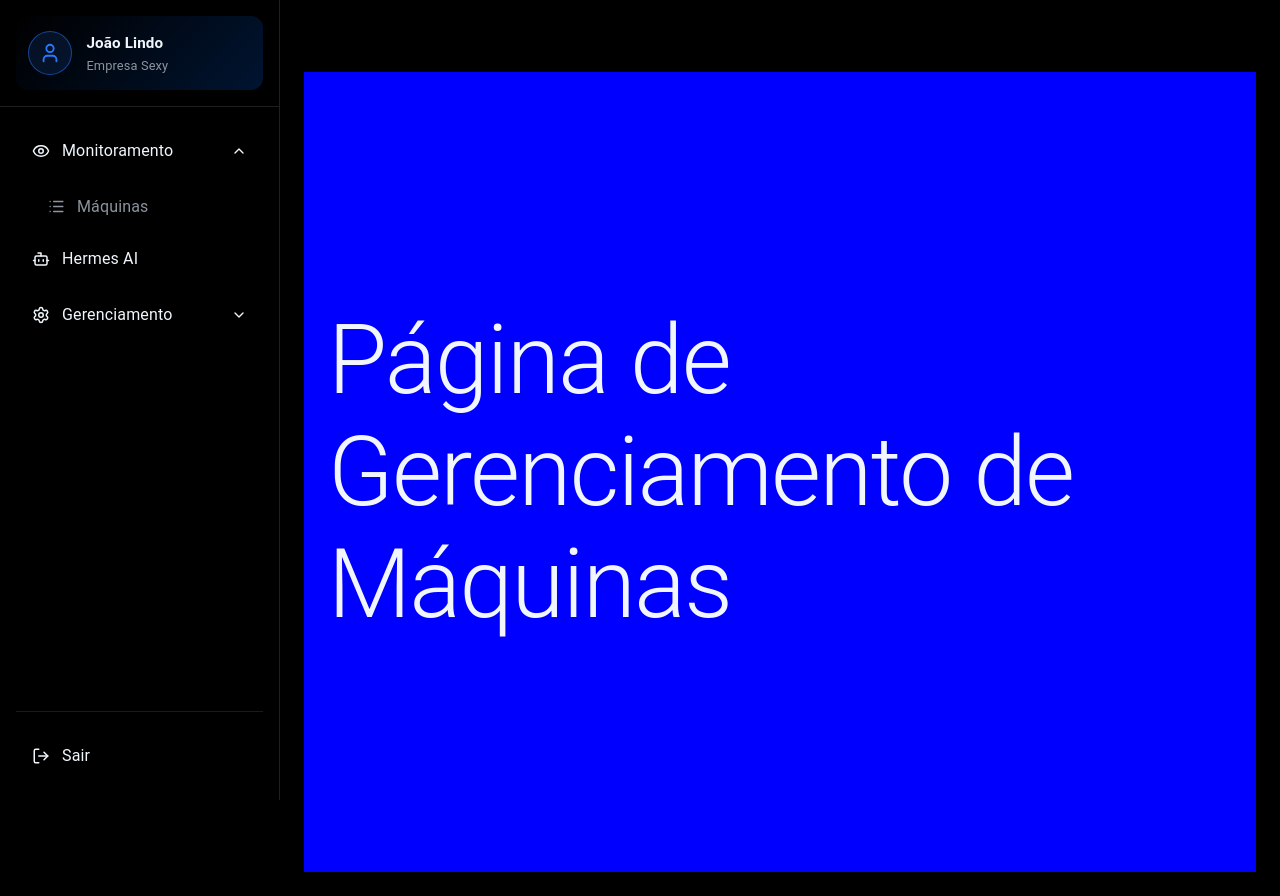
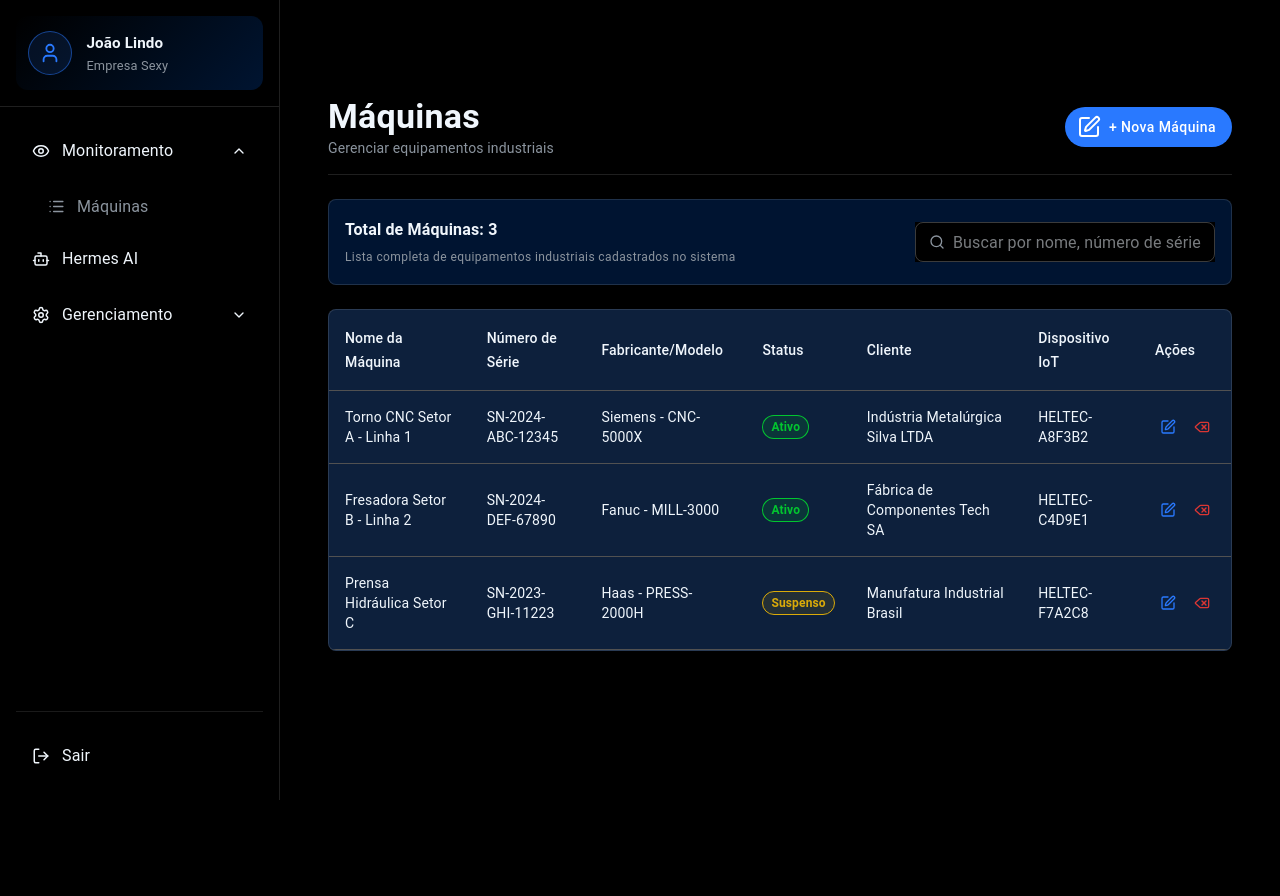
Before and after one commit to SENAISP-Unid601-Projetos/IoTurn, a React (Vite) app in the folder IoturnPage/: page /main/gerenciamento/maquinas in a window 1280 px wide. Built offline with nearby package versions, Linux system fonts and the light colour scheme.

Commit message:
inicio_da_Pagina

```diff
--- a/IoturnPage/src/pages/Gerenciamento/GerenciamentoMaquinas.jsx
+++ b/IoturnPage/src/pages/Gerenciamento/GerenciamentoMaquinas.jsx
@@ -1,22 +1,262 @@
-import React from "react";
-import { Box, Typography } from "@mui/material";
+// src/pages/Gerenciamento/GerenciamentoMaquinas.jsx
+import React, { useState, useEffect } from "react";
+import {
+  Box,
+  Typography,
+  Table,
+  TableBody,
+  TableCell,
+  TableContainer,
+  TableHead,
+  TableRow,
+  Paper,
+  Button,
+  TextField,
+  InputAdornment,
+  Chip,
+  IconButton,
+  Divider,
+} from "@mui/material";
+import { Search as SearchIcon, Edit, Delete } from "lucide-react";
+import { alpha } from '@mui/material/styles';
+import theme from "../../theme";
+
+// Simulação de dados (substitua pelo fetch real)
+const mockMachines = [
+  {
+    id: 1,
+    name: "Torno CNC Setor A - Linha 1",
+    serialNumber: "SN-2024-ABC-12345",
+    manufacturer: "Siemens",
+    model: "CNC-5000X",
+    status: "ativo",
+    client: "Indústria Metalúrgica Silva LTDA",
+    iotDevice: "HELTEC-A8F3B2",
+  },
+  {
+    id: 2,
+    name: "Fresadora Setor B - Linha 2",
+    serialNumber: "SN-2024-DEF-67890",
+    manufacturer: "Fanuc",
+    model: "MILL-3000",
+    status: "ativo",
+    client: "Fábrica de Componentes Tech SA",
+    iotDevice: "HELTEC-C4D9E1",
+  },
+  {
+    id: 3,
+    name: "Prensa Hidráulica Setor C",
+    serialNumber: "SN-2023-GHI-11223",
+    manufacturer: "Haas",
+    model: "PRESS-2000H",
+    status: "suspenso",
+    client: "Manufatura Industrial Brasil",
+    iotDevice: "HELTEC-F7A2C8",
+  },
+];
 
 const GerenciamentoMaquinas = () => {
-    console.log("GerenciamentoMaquinas component rendered");
+  const [machines, setMachines] = useState([]);
+  const [searchTerm, setSearchTerm] = useState("");
+  const [loading, setLoading] = useState(true);
+
+  // Simula o carregamento dos dados
+  useEffect(() => {
+    const loadData = async () => {
+      // Em produção, use: const data = await fetchAllMachineData();
+      setTimeout(() => {
+        setMachines(mockMachines);
+        setLoading(false);
+      }, 800); // Simula delay de API
+    };
+    loadData();
+  }, []);
+
+  // Filtra as máquinas pelo termo de busca
+  const filteredMachines = machines.filter((machine) =>
+    machine.name.toLowerCase().includes(searchTerm.toLowerCase()) ||
+    machine.serialNumber.toLowerCase().includes(searchTerm.toLowerCase())
+  );
+
+  // Renderiza o chip de status
+  const renderStatusChip = (status) => {
+    const isAtivo = status === "ativo";
+    return (
+      <Chip
+        label={isAtivo ? "Ativo" : "Suspenso"}
+        size="small"
+        sx={{
+          bgcolor: isAtivo ? alpha(theme.palette.success.main, 0.1) : alpha(theme.palette.warning.main, 0.1),
+          color: isAtivo ? theme.palette.success.main : theme.palette.warning.main,
+          border: `1px solid ${isAtivo ? theme.palette.success.main : theme.palette.warning.main}`,
+          fontWeight: 600,
+          fontSize: "0.75rem",
+        }}
+      />
+    );
+  };
+
   return (
     <Box
       sx={{
         display: "flex",
-                justifyContent: "center",
-                alignItems: "center",
+        flexDirection: "column",
         minHeight: "100vh",
-                bgcolor: "blue", // ← fundo escuro do tema
+        bgcolor: "background.default",
         p: 3,
       }}
     >
-            <Typography variant="h1" color="text.primary">
-                Página de Gerenciamento de Máquinas
+      {/* Header */}
+      <Box
+        sx={{
+          display: "flex",
+          justifyContent: "space-between",
+          alignItems: "center",
+          mb: 3,
+          pb: 2,
+          borderBottom: `1px solid ${theme.palette.divider}`,
+        }}
+      >
+        <Box>
+          <Typography variant="h4" component="h1" fontWeight="bold">
+            Máquinas
           </Typography>
+          <Typography variant="body2" color="text.secondary">
+            Gerenciar equipamentos industriais
+          </Typography>
+        </Box>
+        <Button
+          variant="contained"
+          startIcon={<Edit />}
+          sx={{
+            borderRadius: "20px",
+            textTransform: "none",
+            px: 2,
+            py: 1,
+          }}
+        >
+          + Nova Máquina
+        </Button>
+      </Box>
+
+      {/* Total e busca */}
+      <Box
+        sx={{
+          display: "flex",
+          justifyContent: "space-between",
+          alignItems: "center",
+          mb: 3,
+          p: 2,
+          bgcolor: "background.paper",
+          borderRadius: 2,
+          border: `1px solid ${theme.palette.divider}`,
+        }}
+      >
+        <Box>
+          <Typography variant="subtitle1" fontWeight="bold">
+            Total de Máquinas: {filteredMachines.length}
+          </Typography>
+          <Typography variant="caption" color="text.secondary">
+            Lista completa de equipamentos industriais cadastrados no sistema
+          </Typography>
+        </Box>
+        <TextField
+          placeholder="Buscar por nome, número de série ou cliente"
+          variant="outlined"
+          size="small"
+          value={searchTerm}
+          onChange={(e) => setSearchTerm(e.target.value)}
+          sx={{
+            width: 300,
+            bgcolor: "background.default",
+            "& .MuiOutlinedInput-root": {
+              borderRadius: 2,
+            },
+          }}
+          InputProps={{
+            startAdornment: (
+              <InputAdornment position="start">
+                <SearchIcon size={16} color={theme.palette.text.secondary} />
+              </InputAdornment>
+            ),
+          }}
+        />
+      </Box>
+
+      {/* Tabela */}
+      <TableContainer
+        component={Paper}
+        sx={{
+          bgcolor: "background.paper",
+          borderRadius: 2,
+          border: `1px solid ${theme.palette.divider}`,
+          overflow: "hidden",
+        }}
+      >
+        <Table>
+          <TableHead>
+            <TableRow>
+              <TableCell>Nome da Máquina</TableCell>
+              <TableCell>Número de Série</TableCell>
+              <TableCell>Fabricante/Modelo</TableCell>
+              <TableCell>Status</TableCell>
+              <TableCell>Cliente</TableCell>
+              <TableCell>Dispositivo IoT</TableCell>
+              <TableCell>Ações</TableCell>
+            </TableRow>
+          </TableHead>
+          <TableBody>
+            {loading ? (
+              <TableRow>
+                <TableCell colSpan={7} align="center">
+                  Carregando...
+                </TableCell>
+              </TableRow>
+            ) : filteredMachines.length === 0 ? (
+              <TableRow>
+                <TableCell colSpan={7} align="center">
+                  Nenhuma máquina encontrada.
+                </TableCell>
+              </TableRow>
+            ) : (
+              filteredMachines.map((machine) => (
+                <TableRow key={machine.id}>
+                  <TableCell>{machine.name}</TableCell>
+                  <TableCell>{machine.serialNumber}</TableCell>
+                  <TableCell>
+                    {machine.manufacturer} - {machine.model}
+                  </TableCell>
+                  <TableCell>{renderStatusChip(machine.status)}</TableCell>
+                  <TableCell>{machine.client}</TableCell>
+                  <TableCell>{machine.iotDevice}</TableCell>
+                  <TableCell>
+                    <Box sx={{ display: "flex", gap: 1 }}>
+                      <IconButton
+                        size="small"
+                        sx={{
+                          color: "primary.main",
+                          "&:hover": { bgcolor: alpha(theme.palette.primary.main, 0.1) },
+                        }}
+                      >
+                        <Edit size={16} />
+                      </IconButton>
+                      <IconButton
+                        size="small"
+                        sx={{
+                          color: "error.main",
+                          "&:hover": { bgcolor: alpha(theme.palette.error.main, 0.1) },
+                        }}
+                      >
+                        <Delete size={16} />
+                      </IconButton>
+                    </Box>
+                  </TableCell>
+                </TableRow>
+              ))
+            )}
+          </TableBody>
+        </Table>
+      </TableContainer>
     </Box>
   );
 };
```
Lines whose indentation alone changed are shown as unchanged.
